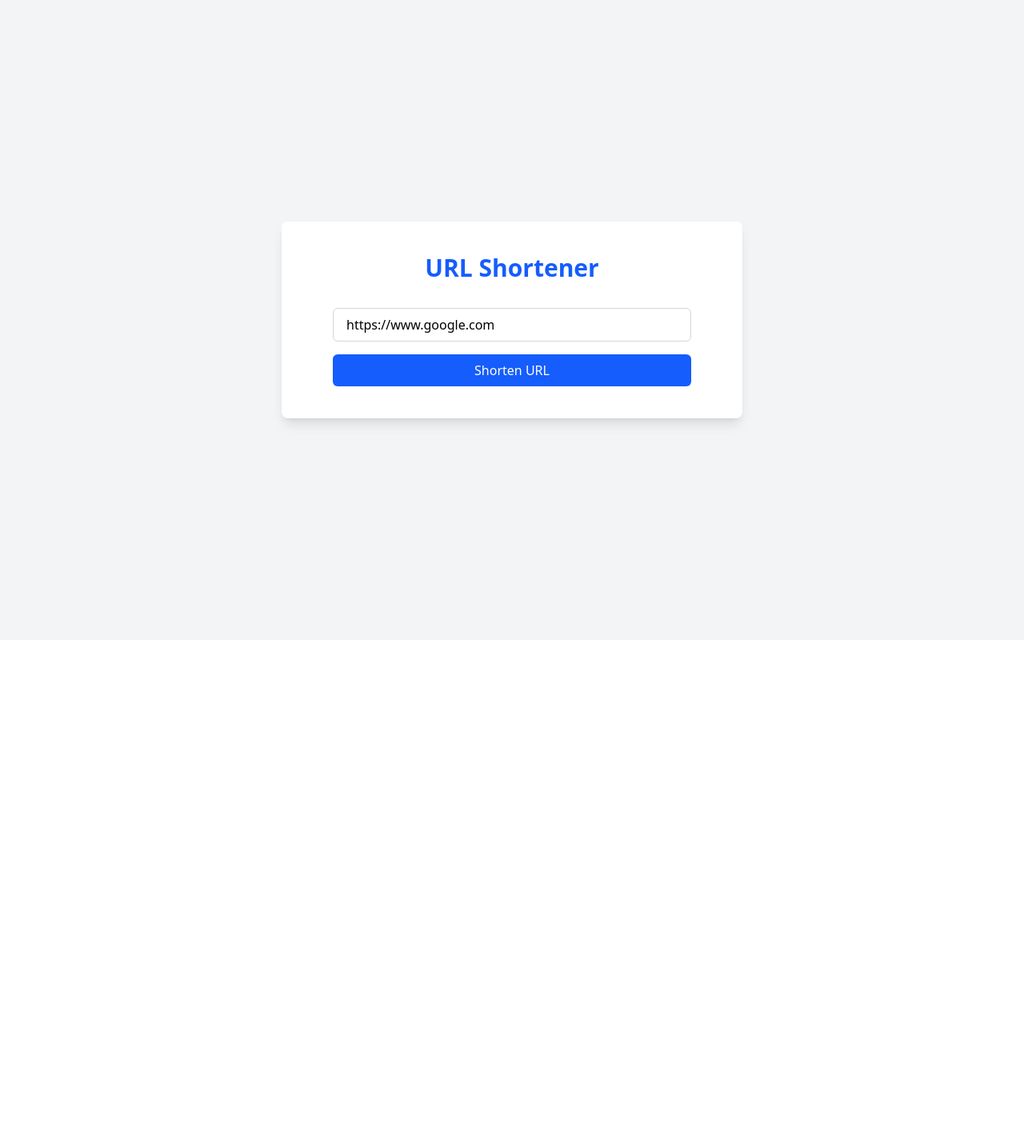
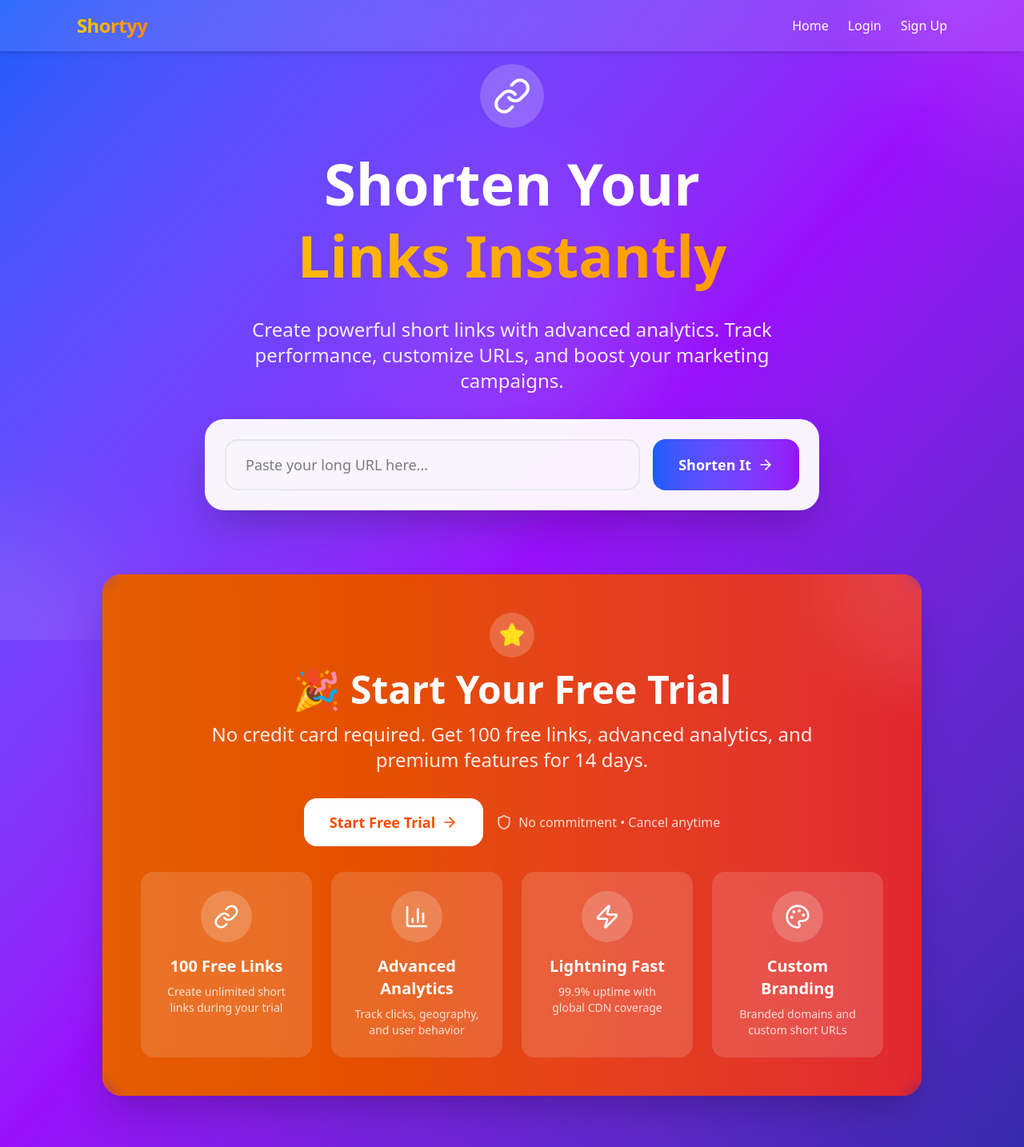
Before and after one commit to amitver01/URL-SHORTY, a React (Vite) app in the folder FRONTEND/: page / in a window 1280 px wide. Shown: the whole page at 80% size. Before the commit the page ends 800 px from the top, so only its background shows below. Built offline with nearby package versions, Linux system fonts and the light colour scheme.

Commit message:
added NAVBAR and update the HOME page

```diff
--- a/FRONTEND/package.json
+++ b/FRONTEND/package.json
@@ -12,6 +12,7 @@
   "dependencies": {
     "@tailwindcss/vite": "^4.1.11",
     "axios": "^1.10.0",
+    "lucide-react": "^0.525.0",
     "react": "^19.1.0",
     "react-dom": "^19.1.0",
     "react-router-dom": "^7.6.3",
--- /dev/null
+++ b/FRONTEND/src/components/Navbar.jsx
@@ -0,0 +1,59 @@
+import React, { useState } from 'react';
+import { Menu, X } from 'lucide-react';
+import { Link } from 'react-router-dom';
+
+const Navbar = () => {
+  const [isOpen, setIsOpen] = useState(false);
+
+  return (
+    <nav className="bg-white/10 backdrop-blur-md text-white shadow-md fixed w-full top-0 z-50">
+      <div className="max-w-6xl mx-auto px-4 sm:px-6 lg:px-8">
+        <div className="flex items-center justify-between h-16">
+          {/* Brand */}
+          <Link to="/" className="text-2xl font-bold tracking-tight bg-gradient-to-r from-yellow-400 to-orange-400 bg-clip-text text-transparent">
+            Shortyy
+          </Link>
+
+          {/* Desktop Menu */}
+          <div className="hidden md:flex space-x-6">
+            <Link to="/" className="hover:text-yellow-400 transition duration-200">Home</Link>
+            <Link to="/login" className="hover:text-yellow-400 transition duration-200">Login</Link>
+            <Link
+              to="/signup"
+              className="hover:text-yellow-400 transition duration-200">
+              Sign Up
+            </Link>
+          </div>
+
+          {/* Mobile Hamburger */}
+          <div className="md:hidden flex items-center">
+            <button onClick={() => setIsOpen(!isOpen)}>
+              {isOpen ? <X className="w-6 h-6" /> : <Menu className="w-6 h-6" />}
+            </button>
+          </div>
+        </div>
+      </div>
+
+      {/* Mobile Menu */}
+      {isOpen && (
+        <div className="md:hidden bg-white/20 backdrop-blur-lg px-4 pt-4 pb-6 space-y-4 text-center">
+          <Link to="/" onClick={() => setIsOpen(false)} className="block text-white hover:text-yellow-300">
+            Home
+          </Link>
+          <Link to="/login" onClick={() => setIsOpen(false)} className="block text-white hover:text-yellow-300">
+            Login
+          </Link>
+          <Link
+            to="/signup"
+            onClick={() => setIsOpen(false)}
+            className="block bg-gradient-to-r from-yellow-400 to-orange-500 text-white px-4 py-2 rounded-md shadow-md font-semibold mx-auto w-fit"
+          >
+            Sign Up
+          </Link>
+        </div>
+      )}
+    </nav>
+  );
+};
+
+export default Navbar;
--- a/FRONTEND/src/components/UrlForm.jsx
+++ b/FRONTEND/src/components/UrlForm.jsx
@@ -1,54 +1,88 @@
 import React, { useState } from 'react';
 import axios from 'axios';
+import { ArrowRight, Check, Copy } from 'lucide-react';
 
 const UrlForm = () => {
-  const [full_url, setLongUrl] = useState('https://www.google.com');
+  const [full_url, setLongUrl] = useState('');
   const [shortUrl, setShortUrl] = useState('');
+  const [copied, setCopied] = useState(false);
+  const [loading, setLoading] = useState(false);
 
   const handleSubmit = async (e) => {
     e.preventDefault();
+    setLoading(true);
     try {
       const res = await axios.post("http://localhost:5000/api/create/", { full_url });
-      setShortUrl(res.data); // backend sends "in90jwy"
-      //console.log(res);
+      setShortUrl(res.data); // expects a short code like "in90jwy"
+      setCopied(false);
     } catch (err) {
       console.error("Error shortening URL:", err);
+    } finally {
+      setLoading(false);
+    }
+  };
+
+  const handleCopy = async () => {
+    try {
+      await navigator.clipboard.writeText(`http://localhost:5000/${shortUrl}`);
+      setCopied(true);
+      setTimeout(() => setCopied(false), 2000);
+    } catch (err) {
+      console.error("Copy failed:", err);
     }
   };
 
   return (
-    <div>
-      <form
-        onSubmit={handleSubmit}
-        className="max-w-md mx-auto mt-8 flex flex-col gap-4"
-      >
+    <div className="max-w-3xl mx-auto p-6 bg-white/95 backdrop-blur-md rounded-3xl shadow-2xl border border-white/20 mt-8">
+      <form onSubmit={handleSubmit} className="flex flex-col lg:flex-row gap-4">
         <input
           type="url"
-          placeholder="https://example.com"
+          placeholder="Paste your long URL here..."
           value={full_url}
           onChange={(e) => setLongUrl(e.target.value)}
-          className="px-4 py-2 border border-gray-300 rounded-md focus:outline-none focus:ring-2 focus:ring-blue-500"
+          className="flex-1 px-6 py-4 border-2 border-gray-200 rounded-2xl text-lg focus:outline-none focus:border-blue-500 focus:ring-4 focus:ring-blue-200 transition-all duration-300"
           required
         />
         <button
           type="submit"
-          className="bg-blue-600 text-white py-2 rounded-md hover:bg-blue-700 transition"
+          disabled={loading}
+          className="bg-gradient-to-r from-blue-600 to-purple-600 text-white px-8 py-4 rounded-2xl font-bold text-lg hover:shadow-xl hover:-translate-y-1 transition-all duration-300 disabled:opacity-50 disabled:transform-none flex items-center justify-center gap-2 min-w-[160px]"
         >
-          Shorten URL
+          {loading ? (
+            <>
+              <div className="w-5 h-5 border-2 border-white/30 border-t-white rounded-full animate-spin"></div>
+              Shortening...
+            </>
+          ) : (
+            <>
+              Shorten It
+              <ArrowRight className="w-5 h-5" />
+            </>
+          )}
         </button>
       </form>
 
       {shortUrl && (
-        <div className="mt-6 p-4 bg-green-100 border border-green-400 rounded-md text-center">
-          <p className="text-sm text-gray-700">Your shortened URL:</p>
-          <a
-            href={`http://localhost:5000/${shortUrl}`}
-            target="_blank"
-            rel="noopener noreferrer"
-            className="text-blue-600 underline font-semibold break-all"
-          >
-            {`http://localhost:5000/${shortUrl}`}
-          </a>
+        <div className="mt-6 bg-gradient-to-r from-blue-50 to-purple-50 rounded-2xl p-6 border border-blue-200 animate-in fade-in slide-in-from-bottom-4 duration-500">
+          <div className="flex flex-col lg:flex-row items-center gap-4 mb-4">
+            <div className="flex-1 bg-white rounded-xl p-4 shadow-sm border border-blue-100">
+              <div className="text-sm text-gray-500 mb-1">Your shortened link:</div>
+              <div className="font-mono text-lg text-blue-600 font-bold break-all">
+                {`http://localhost:5000/${shortUrl}`}
+              </div>
+            </div>
+            <button
+              onClick={handleCopy}
+              className={`flex items-center gap-2 px-6 py-3 rounded-xl font-bold text-white transition-all duration-300 ${
+                copied
+                  ? 'bg-green-500 scale-105'
+                  : 'bg-green-600 hover:bg-green-700 hover:-translate-y-1 hover:shadow-lg'
+              }`}
+            >
+              {copied ? <Check className="w-5 h-5" /> : <Copy className="w-5 h-5" />}
+              {copied ? 'Copied!' : 'Copy Link'}
+            </button>
+          </div>
         </div>
       )}
     </div>
--- a/FRONTEND/src/pages/Home.jsx
+++ b/FRONTEND/src/pages/Home.jsx
@@ -1,15 +1,108 @@
-import React from 'react'
-import UrlForm from '../components/UrlForm'
 
-const Home = () => {
+import { Link, BarChart3, Zap, Palette, Star, Shield, ArrowRight } from 'lucide-react';
+import UrlForm from '../components/UrlForm';
+import Navbar from '../components/NavBar';
+const HomePage = () => {
   return (
-    <div className="min-h-screen bg-gray-100 flex items-center justify-center">
-      <div className="bg-white w-full max-w-xl px-10 py-10 rounded-lg shadow-lg">
-        <h1 className="text-3xl font-bold text-center mb-8 text-blue-600">URL Shortener</h1>
+    <div className="min-h-screen bg-gradient-to-br from-blue-600 via-purple-600 to-indigo-800 overflow-hidden">
+      {/* Background decorations */}
+      <div className="absolute inset-0 overflow-hidden">
+        <div className="absolute -top-40 -right-40 w-80 h-80 bg-white/10 rounded-full blur-3xl"></div>
+        <div className="absolute -bottom-40 -left-40 w-80 h-80 bg-white/10 rounded-full blur-3xl"></div>
+        <div className="absolute top-1/2 left-1/2 transform -translate-x-1/2 -translate-y-1/2 w-96 h-96 bg-white/5 rounded-full blur-3xl"></div>
+      </div>
+       <Navbar />
+      {/* Hero Section */}
+      <div className="relative z-10 max-w-6xl mx-auto px-4 sm:px-6 lg:px-8 pt-20 pb-16 text-center">
+        <div className="flex justify-center mb-6">
+          <div className="bg-white/20 backdrop-blur-md rounded-full p-4">
+            <Link className="w-12 h-12 text-white" />
+          </div>
+        </div>
+
+        <h1 className="text-6xl md:text-7xl font-bold text-white mb-8 leading-tight">
+          Shorten Your
+          <span className="block bg-gradient-to-r from-yellow-400 to-orange-400 bg-clip-text text-transparent">
+            Links Instantly
+          </span>
+        </h1>
+
+        <p className="text-xl md:text-2xl text-white/90 mb-8 max-w-3xl mx-auto">
+          Create powerful short links with advanced analytics. Track performance, customize URLs, and boost your marketing campaigns.
+        </p>
         <UrlForm />
+
+        {/* Free Trial CTA */}
+        <div className="max-w-5xl mx-auto mt-20">
+          <div className="bg-gradient-to-r from-orange-500 to-red-500 rounded-3xl p-8 md:p-12 text-white shadow-2xl relative overflow-hidden">
+            <div className="absolute inset-0 bg-black/10 backdrop-blur-sm"></div>
+            <div className="absolute top-0 right-0 w-64 h-64 bg-white/10 rounded-full -translate-y-32 translate-x-32 blur-2xl"></div>
+
+            <div className="relative z-10">
+              <div className="flex justify-center mb-4">
+                <div className="bg-white/20 backdrop-blur-md rounded-full p-3">
+                  <Star className="w-8 h-8 text-yellow-300 fill-yellow-300" />
+                </div>
+              </div>
+
+              <h2 className="text-4xl md:text-5xl font-bold mb-4">🎉 Start Your Free Trial</h2>
+              <p className="text-xl md:text-2xl text-white/90 mb-8 max-w-3xl mx-auto">
+                No credit card required. Get 100 free links, advanced analytics, and premium features for 14 days.
+              </p>
+
+              <div className="flex flex-col sm:flex-row gap-4 justify-center items-center mb-8">
+                <button className="bg-white text-orange-600 px-8 py-4 rounded-2xl font-bold text-lg hover:shadow-xl hover:-translate-y-1 transition duration-300 transform hover:scale-105 flex items-center gap-2">
+                  Start Free Trial
+                  <ArrowRight className="w-5 h-5" />
+                </button>
+                <div className="flex items-center gap-2 text-white/80">
+                  <Shield className="w-5 h-5" />
+                  <span className="font-medium">No commitment • Cancel anytime</span>
+                </div>
+              </div>
+
+              {/* Feature Grid */}
+              <div className="grid md:grid-cols-2 lg:grid-cols-4 gap-6">
+                {[
+                  {
+                    icon: <Link className="w-8 h-8 text-white" />,
+                    title: "100 Free Links",
+                    desc: "Create unlimited short links during your trial",
+                  },
+                  {
+                    icon: <BarChart3 className="w-8 h-8 text-white" />,
+                    title: "Advanced Analytics",
+                    desc: "Track clicks, geography, and user behavior",
+                  },
+                  {
+                    icon: <Zap className="w-8 h-8 text-white" />,
+                    title: "Lightning Fast",
+                    desc: "99.9% uptime with global CDN coverage",
+                  },
+                  {
+                    icon: <Palette className="w-8 h-8 text-white" />,
+                    title: "Custom Branding",
+                    desc: "Branded domains and custom short URLs",
+                  },
+                ].map((feature, index) => (
+                  <div
+                    key={index}
+                    className="text-center p-6 bg-white/15 backdrop-blur-md rounded-2xl hover:bg-white/25 transition-all duration-300 hover:-translate-y-2"
+                  >
+                    <div className="bg-white/20 rounded-full p-4 w-16 h-16 mx-auto mb-4 flex items-center justify-center">
+                      {feature.icon}
+                    </div>
+                    <h3 className="text-xl font-bold mb-2">{feature.title}</h3>
+                    <p className="text-white/80 text-sm">{feature.desc}</p>
+                  </div>
+                ))}
+              </div>
+            </div>
+          </div>
+        </div>
       </div>
     </div>
-  )
-}
+  );
+};
 
-export default Home
+export default HomePage;
```
Also changed, not shown: 1 other file (tests, documents, lock files or other folders).
